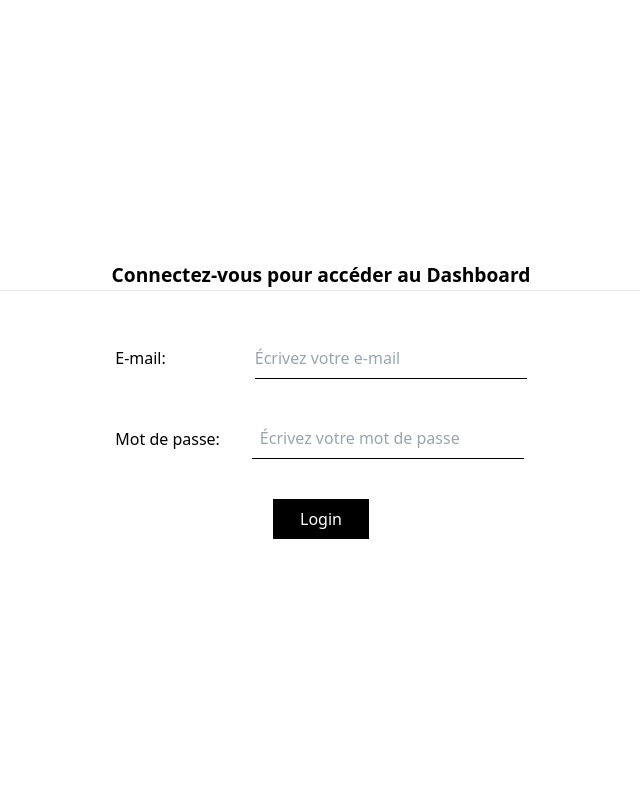
After one commit to OscarNavarr/pgvm, a PHP site: page /pages/signin_page.php in a window 1280 px wide. The commit adds this page. Shown: the whole page, without its empty margins (319-959 px from the left). Run offline with PHP 8.4, Linux system fonts and the light colour scheme; some libraries are stand-ins or nearby versions.

Commit message:
Working on signin page

```diff
--- /dev/null
+++ b/components/signin_page/signin_form.php
@@ -0,0 +1,28 @@
+<form id="signin_user_form" class="mt-[3rem]" >
+    <label class=" md:inline-flex mr-[5.3rem]">E-mail:</label>
+    <input
+        type="email"
+        name="email"
+        id="email"
+        placeholder="Écrivez votre e-mail"
+        class="text-black w-[15rem] md:w-[17rem]  focus:text-center h-[2.5rem] border-b-[0.1rem] border-b-black outline-none"
+    />
+    <br/>
+    <div class="flex mt-5 mt-0 ">
+        <label class="md:inline-flex pt-7  mr-[2rem]">Mot de passe:</label>
+
+        <div class="flex">
+            <input
+                type="password"
+                name="password"
+                id="password"
+                placeholder="Écrivez votre mot de passe"
+                class="text-black w-[15rem]  md:w-[17rem] pl-2 h-[2.5rem] focus:text-center  border-b-[0.1rem] mt-5 border-b-black outline-none"
+            />
+        </div>
+    </div>
+    <div class="flex justify-center">
+        <button type="button" onclick="sendSigninForm()" class="bg-black  text-white h-[2.5rem] w-[6rem] mt-10">Login</button>
+    </div>
+</form>
+<script type="text/javascript" src="../form_actions/signin_user/signin_user.js"></script>
--- /dev/null
+++ b/form_actions/signin_user/signin_user.js
@@ -0,0 +1,18 @@
+const sendSigninForm = async () => {
+
+    // Get the form and form data
+    const form = document.getElementById("signin_user_form");
+    const input_data = new FormData(form);
+
+    // Get the values from the inputs
+    const email = document.getElementById("email");
+    const password = document.getElementById("password");
+
+    if(!email.value && !password.value){
+
+
+    }else{
+        console.log("Algo mal")
+    }
+
+}
--- /dev/null
+++ b/pages/signin_page.php
@@ -0,0 +1,31 @@
+<?php
+
+    //IMPORT HEADER FROM COMPONENTS FOLDER
+    require_once "../components/header.php";
+?>
+
+<div class="w-full h-screen flex justify-center items-center">
+    <div class="w-[80%]">
+
+        <h1 class="font-bold text-center text-[1.2rem]">Connectez-vous pour accéder au Dashboard</h1>
+
+        <hr/>
+
+        <div class="flex justify-center">
+
+            <?php
+                //IMPORT SIGNIN FORM FROM COMPONENTS FOLDER
+                include_once "../components/signin_page/signin_form.php";
+            ?>
+
+        </div>
+
+    </div>
+
+</div>
+
+<?php
+    //IMPORT FOOTER FROM COMPONENTS FOLDER
+    require_once "../components/footer.php";
+
+?>
```
Also changed, not shown: components/signin_form.php (deleted, +0 -17 lines), components/signup_admin_resp_page/signup_form.php (renamed from components/create_admin_resp.php, +7 -15 lines), index.php (+3 -12 lines), pages/signup_admin_resp_page.php (added, +12 -0 lines), form_actions/signin_user/signin_user.php (added).
